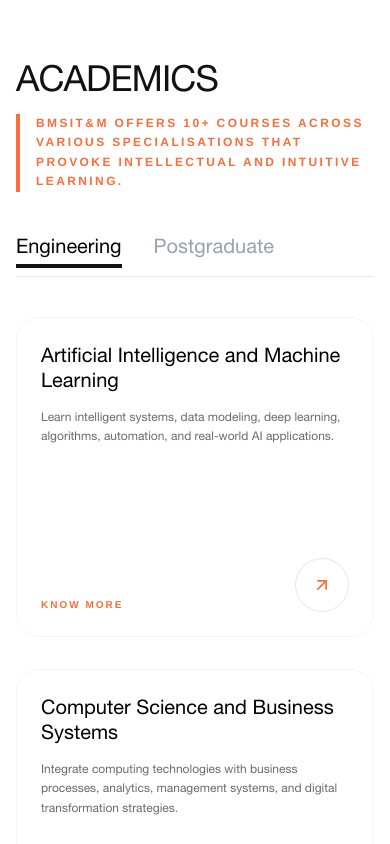
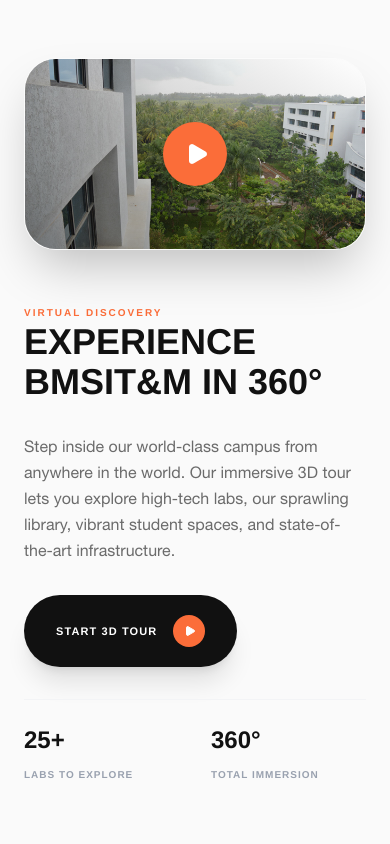
Before and after one commit to Ansukr07/bmsce-hack, a React (Vite) app in the folder client/: page / in a window 390 px wide. Shown: the part 2000-2844 px from the top of the page. Built offline with nearby package versions, Linux system fonts and the light colour scheme; no server answers.

Commit message:
feat: implement 360 tour section and mobile UI refinements

```diff
--- a/client/src/components/CampusLife.jsx
+++ b/client/src/components/CampusLife.jsx
@@ -60,7 +60,7 @@
               whileInView={{ opacity: 1, y: 0 }}
               viewport={{ once: true }}
               transition={{ duration: 0.8, delay: 0.4 }}
-              className="hidden md:block"
+              className="mt-0 lg:mt-0"
             >
               <div className="rounded-[40px] overflow-hidden aspect-[4/5] shadow-xl relative group bg-gray-100">
                 <img
--- a/client/src/components/FacultySection.jsx
+++ b/client/src/components/FacultySection.jsx
@@ -91,12 +91,7 @@
           ))}
         </div>
 
-        {/* Mobile button */}
-        <div className="mt-16 md:hidden text-center">
-          <button className="px-8 py-3.5 bg-[#111111] text-white rounded-full hover:bg-[#222222] transition-colors shadow-[0_8px_20px_rgba(0,0,0,0.15)] hover:shadow-[0_12px_24px_rgba(0,0,0,0.2)] hover:-translate-y-0.5 uppercase tracking-widest text-[11px] font-bold duration-300 w-full">
-            Meet the Faculty
-          </button>
-        </div>
+
       </div>
     </section>
   );
--- a/client/src/components/Programs.jsx
+++ b/client/src/components/Programs.jsx
@@ -175,7 +175,7 @@
           ) : (
             <motion.div
               layout
-              className="grid grid-cols-1 md:grid-cols-2 lg:grid-cols-3 gap-8"
+              className="grid grid-cols-2 md:grid-cols-2 lg:grid-cols-3 gap-3 md:gap-8"
             >
               <AnimatePresence mode="popLayout">
                 {filteredPrograms.map((program, idx) => (
@@ -186,13 +186,13 @@
                     animate={{ opacity: 1, scale: 1 }}
                     exit={{ opacity: 0, scale: 0.95 }}
                     transition={{ duration: 0.4, delay: idx * 0.05 }}
-                    className="group rounded-[24px] md:rounded-[40px] p-6 md:p-10 flex flex-col min-h-[320px] md:min-h-[420px] transition-all duration-500 bg-white border border-gray-100 hover:border-[#111111] hover:shadow-[0_20px_50px_-10px_rgba(0,0,0,0.08)] hover:-translate-y-2 z-0 hover:z-10"
+                    className="group rounded-[16px] md:rounded-[40px] p-4 md:p-10 flex flex-col min-h-[180px] md:min-h-[420px] transition-all duration-500 bg-white border border-gray-100 hover:border-[#111111] hover:shadow-[0_20px_50px_-10px_rgba(0,0,0,0.08)] hover:-translate-y-2 z-0 hover:z-10 flex"
                   >
-                    <h3 className="text-xl md:text-2xl lg:text-3xl font-serif leading-tight mb-4 md:mb-6 group-hover:text-[#111111] transition-colors duration-300">
+                    <h3 className="text-sm md:text-2xl lg:text-3xl font-serif leading-tight mb-2 md:mb-6 group-hover:text-[#111111] transition-colors duration-300">
                       {program.name || program.title}
                     </h3>
 
-                    <p className="text-[#6B6B6B] font-sans text-xs sm:text-sm md:text-base leading-relaxed mb-6 md:mb-8 transition-colors duration-300 line-clamp-4">
+                    <p className="text-[#6B6B6B] font-sans text-[10px] md:text-base leading-relaxed mb-3 md:mb-8 transition-colors duration-300 line-clamp-3">
                       {program.description}
                     </p>
 
@@ -202,7 +202,7 @@
                       </span>
                       <button
                         onClick={() => handleOpenModal(program)}
-                        className="p-4 rounded-full border border-gray-200 text-[#FB6D39] group-hover:border-[#111111] group-hover:text-[#111111] hover:!bg-[#111111] hover:!text-white transition-all duration-300"
+                        className="p-2 md:p-4 rounded-full border border-gray-200 text-[#FB6D39] group-hover:border-[#111111] group-hover:text-[#111111] hover:!bg-[#111111] hover:!text-white transition-all duration-300"
                       >
                         <ArrowRight className="h-5 w-5 md:h-6 md:w-6 transform -rotate-45" />
                       </button>
--- /dev/null
+++ b/client/src/components/TourSection.jsx
@@ -0,0 +1,102 @@
+import { motion } from 'framer-motion';
+import { Play } from 'lucide-react';
+import campusImg from '../assets/images/campus.png';
+
+const TourSection = () => {
+  return (
+    <section className="py-24 bg-[#fafafa] overflow-hidden">
+      <div className="max-w-7xl mx-auto px-6 lg:px-16">
+        <div className="flex flex-col lg:flex-row items-center gap-12 lg:gap-20">
+
+          {/* Content Column */}
+          <div className="w-full lg:w-1/2 space-y-8 order-2 lg:order-1">
+            <div className="space-y-4">
+              <span className="text-[#FB6D39] font-bold uppercase tracking-[0.2em] text-[10px] lg:text-xs">
+                Virtual Discovery
+              </span>
+              <h2 className="text-4xl lg:text-7xl font-serif font-bold text-[#111111] leading-[1.1] uppercase">
+                Experience<br />
+                BMSIT&M in 360°
+              </h2>
+            </div>
+
+            <p className="text-[#6B6B6B] font-sans text-base lg:text-lg leading-relaxed max-w-lg">
+              Step inside our world-class campus from anywhere in the world. Our immersive 3D tour lets you explore high-tech labs, our sprawling library, vibrant student spaces, and state-of-the-art infrastructure.
+            </p>
+
+            <motion.button
+              onClick={() => window.open('/college360/Tour.html', '_blank')}
+              whileHover={{ scale: 1.02 }}
+              whileTap={{ scale: 0.98 }}
+              className="group flex items-center gap-4 px-8 py-5 bg-[#111111] text-white rounded-full font-bold uppercase tracking-widest text-[11px] lg:text-xs transition-all hover:bg-black shadow-xl"
+            >
+              Start 3D Tour
+              <div className="w-8 h-8 rounded-full bg-[#FB6D39] flex items-center justify-center group-hover:bg-[#ff8c5e] transition-colors">
+                <Play className="h-3 w-3 fill-current ml-0.5" />
+              </div>
+            </motion.button>
+
+            {/* Quick Stats */}
+            <div className="grid grid-cols-2 gap-8 pt-6 border-t border-gray-100">
+              <div>
+                <span className="block text-2xl lg:text-3xl font-serif font-bold text-[#111111] mb-1">25+</span>
+                <span className="text-[10px] uppercase font-bold tracking-widest text-gray-400">Labs to Explore</span>
+              </div>
+              <div>
+                <span className="block text-2xl lg:text-3xl font-serif font-bold text-[#111111] mb-1">360°</span>
+                <span className="text-[10px] uppercase font-bold tracking-widest text-gray-400">Total Immersion</span>
+              </div>
+            </div>
+          </div>
+
+          {/* Image Column */}
+          <div className="w-full lg:w-1/2 order-1 lg:order-2">
+            <motion.div
+              initial={{ opacity: 0, scale: 0.9 }}
+              whileInView={{ opacity: 1, scale: 1 }}
+              viewport={{ once: true }}
+              transition={{ duration: 0.8 }}
+              className="relative group cursor-pointer"
+              onClick={() => window.open('/college360/Tour.html', '_blank')}
+            >
+              {/* Image with overlay mask */}
+              <div className="rounded-[32px] lg:rounded-[60px] overflow-hidden aspect-video lg:aspect-square relative shadow-2xl border border-white/20">
+                <img
+                  src={campusImg}
+                  alt="BMSIT&M Campus Aerial View"
+                  className="w-full h-full object-cover transition-transform duration-1000 group-hover:scale-105"
+                />
+                {/* Gradient Overlay */}
+                <div className="absolute inset-0 bg-gradient-to-tr from-[#111111]/40 to-transparent flex items-center justify-center">
+                   {/* Center Pulse Button */}
+                   <div className="relative">
+                      <div className="absolute inset-0 rounded-full bg-[#FB6D39]/30 animate-ping" />
+                      <div className="relative w-16 h-16 lg:w-24 lg:h-24 rounded-full bg-[#FB6D39] flex items-center justify-center text-white shadow-2xl transition-transform duration-500 group-hover:scale-110">
+                        <Play className="h-6 w-6 lg:h-10 lg:w-10 fill-current ml-1" />
+                      </div>
+                   </div>
+                </div>
+              </div>
+
+              {/* Floating Tag */}
+              <div className="absolute -bottom-6 -left-6 lg:bottom-12 lg:-left-12 bg-white px-6 py-4 rounded-2xl shadow-2xl border border-gray-100 hidden sm:block">
+                 <div className="flex items-center gap-3">
+                   <div className="w-10 h-10 rounded-full bg-[#FB6D39]/10 flex items-center justify-center">
+                     <div className="w-2 h-2 rounded-full bg-[#FB6D39] animate-pulse" />
+                   </div>
+                   <div>
+                     <p className="text-[10px] font-bold uppercase tracking-widest text-gray-400 mb-0.5">Live Now</p>
+                     <p className="text-sm font-bold text-[#111111]">Virtual Open House</p>
+                   </div>
+                 </div>
+              </div>
+            </motion.div>
+          </div>
+
+        </div>
+      </div>
+    </section>
+  );
+};
+
+export default TourSection;
--- a/client/src/pages/Home.jsx
+++ b/client/src/pages/Home.jsx
@@ -1,5 +1,6 @@
 import Hero from '../components/Hero';
 import About from '../components/About';
+import TourSection from '../components/TourSection';
 import Programs from '../components/Programs';
 import FacultySection from '../components/FacultySection';
 import Stats from '../components/Stats';
@@ -14,6 +15,7 @@
     <>
       <Hero />
       <About />
+      <TourSection />
       <Programs />
       <FacultySection />
       <Stats />
```
